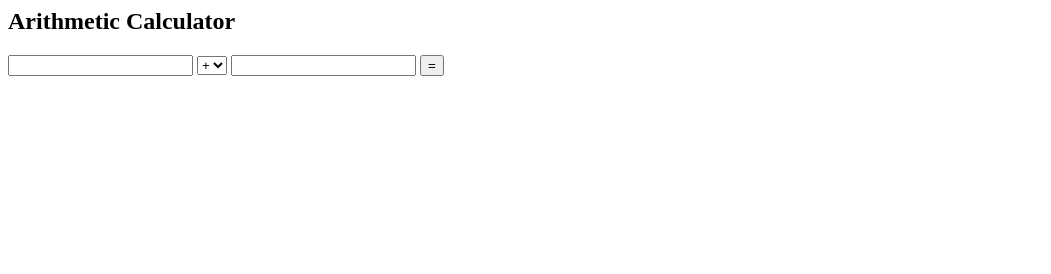
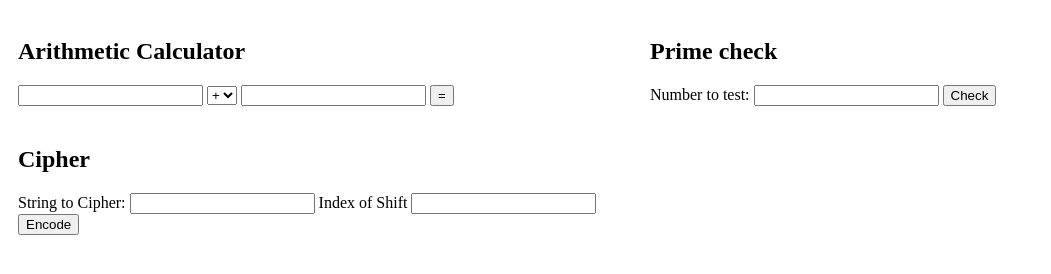
Before and after one commit to iuyangyuc/P465-Practicum1, a website: page index.html in a window 1280 px wide. Shown: the whole page, without its empty margins (0-1051 px from the left). Drawn offline with Linux system fonts and the light colour scheme.

Commit message:
Practicum 10

```diff
--- a/index.html
+++ b/index.html
@@ -1,9 +1,27 @@
-<html>
+<!DOCTYPE html>
+<html lang="en">
 <head>
-    <title>Arithmetic Operations</title>
+    <meta charset="UTF-8">
+    <meta name="viewport" content="width=device-width, initial-scale=1.0">
+    <title>Document</title>
+    <style>
+        .column {
+            float: left;
+            width: 50%;
+            padding: 10px;
+            box-sizing: border-box;
+
+        }
+        .row::after {
+            content: "";
+            clear: both;
+            display: table;
+        }
+    </style>
 </head>
 <body>
-    <section>
+<div class="row">
+    <div class="column">
         <section>
             <h2>Arithmetic Calculator</h2>
             <input id="operand1" type="number" step="any"/>
@@ -17,6 +35,30 @@
             <button onclick="calculate()">=</button>
             <label id="result"></label>
         </section>
+    </div>
+    <div class="column">
+        <section>
+            <h2>Prime check</h2>
+            <label>Number to test:</label>
+            <input id="numberToTest"/>
+            <button onclick="isPrime()">Check</button>
+            <label id="primeCheckResult"></label>
+        </section>
+    </div>
+    <div class="column">
+        <section>
+            <h2>Cipher</h2>
+            <label>String to Cipher:</label>
+            <input id="string"/>
+            <label>Index of Shift</label>
+            <input id="shift"/>
+            <button onclick="encode()">Encode</button>
+            <label id="cipherResult"></label>
+        </section>
+    </div>
+</div>
+
+
 <script>
     async function calculate() {
         const operand1Input = document.getElementById("operand1");
@@ -28,8 +70,25 @@ async function calculate() {
         let url = `https://arithmetic-service2.onrender.com/${operation}/${a}/${b}`;
         const response = await fetch(url);
         const result = await response.json();
+        document.getElementById("result").innerText = result;
+        }
 
-            document.getElementById("result").innerText = result;
+    async function isPrime() {
+        const numberToTest = document.getElementById("numberToTest");
+        let n = numberToTest.value;
+        const response = await fetch("https://primes-service-latest.onrender.com/prime/" + n);
+        const result = await response.json();
+        document.getElementById("primeCheckResult").innerText = result;
+    }
+
+    async function encode() {
+        const string = document.getElementById("string");
+        let str = string.value;
+        const shift = document.getElementById("shift");
+        let n = shift.value;
+        const response = await fetch("https://cipher-service-latest.onrender.com/cipher/docipher/"+ str + "/" + n);
+        const result = await response.json();
+        document.getElementById("cipherResult").innerText = result['cipher'];
     }
 </script>
 </body>
--- a/package.json
+++ b/package.json
@@ -11,6 +11,7 @@
   "license": "ISC",
   "dependencies": {
     "cors": "^2.8.5",
+    "dotenv": "^16.4.5",
     "express": "^4.18.2"
   },
   "devDependencies": {
```
Also changed, not shown: src/index.js (+7 -1 lines), 3 other files. Lines whose indentation alone changed are shown as unchanged.
